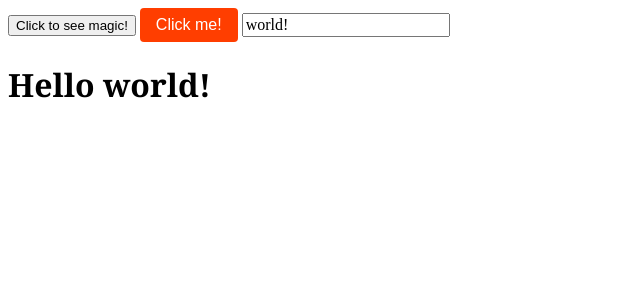
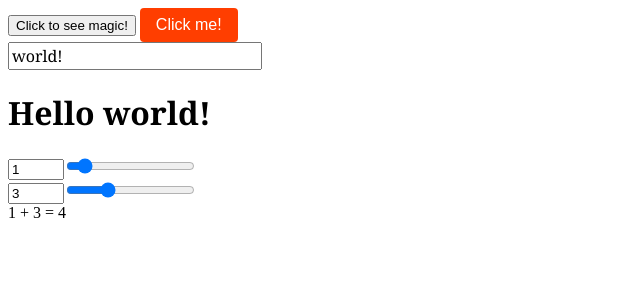
Before and after one commit to shivaprakash-sudo/learn-svelte, a SvelteKit app: page / in a window 1280 px wide. Shown: the top 300 px of the page, without its empty margins (0-640 px from the left). Built offline with nearby package versions, Linux system fonts and the light colour scheme.

Commit message:
binding numeric inputs

```diff
--- a/src/routes/+page.svelte
+++ b/src/routes/+page.svelte
@@ -8,6 +8,7 @@
 	import InnerEvent from './InnerEvent.svelte';
 	import Outer from './Outer.svelte';
 	import CustomButton from './CustomButton.svelte';
+	import NumericBinding from './NumericBinding.svelte';
 
 	const details = {
 		name: 'Shiva',
@@ -91,9 +92,13 @@
 
 <CustomButton on:click={() => alert('Button clicked bsdk!')} />
 
-<input type="text" bind:value={name} />
+<div>
+	<input type="text" bind:value={name} />
 
-<h1>Hello {name}</h1>
+	<h1>Hello {name}</h1>
+</div>
+
+<NumericBinding />
 
 <style>
 	/* .poster {
--- /dev/null
+++ b/src/routes/NumericBinding.svelte
@@ -0,0 +1,26 @@
+<script>
+	let a = 1;
+	let b = 3;
+</script>
+
+<div>
+	<div>
+		<input type="number" bind:value={a} min="0" max="10" /><input
+			type="range"
+			value={a}
+			min="0"
+			max="10"
+		/>
+	</div>
+	<div>
+		<input type="number" bind:value={b} min="0" max="10" /><input
+			type="range"
+			value={b}
+			min="0"
+			max="10"
+		/>
+	</div>
+	<div>
+		{a} + {b} = {a + b}
+	</div>
+</div>
```
